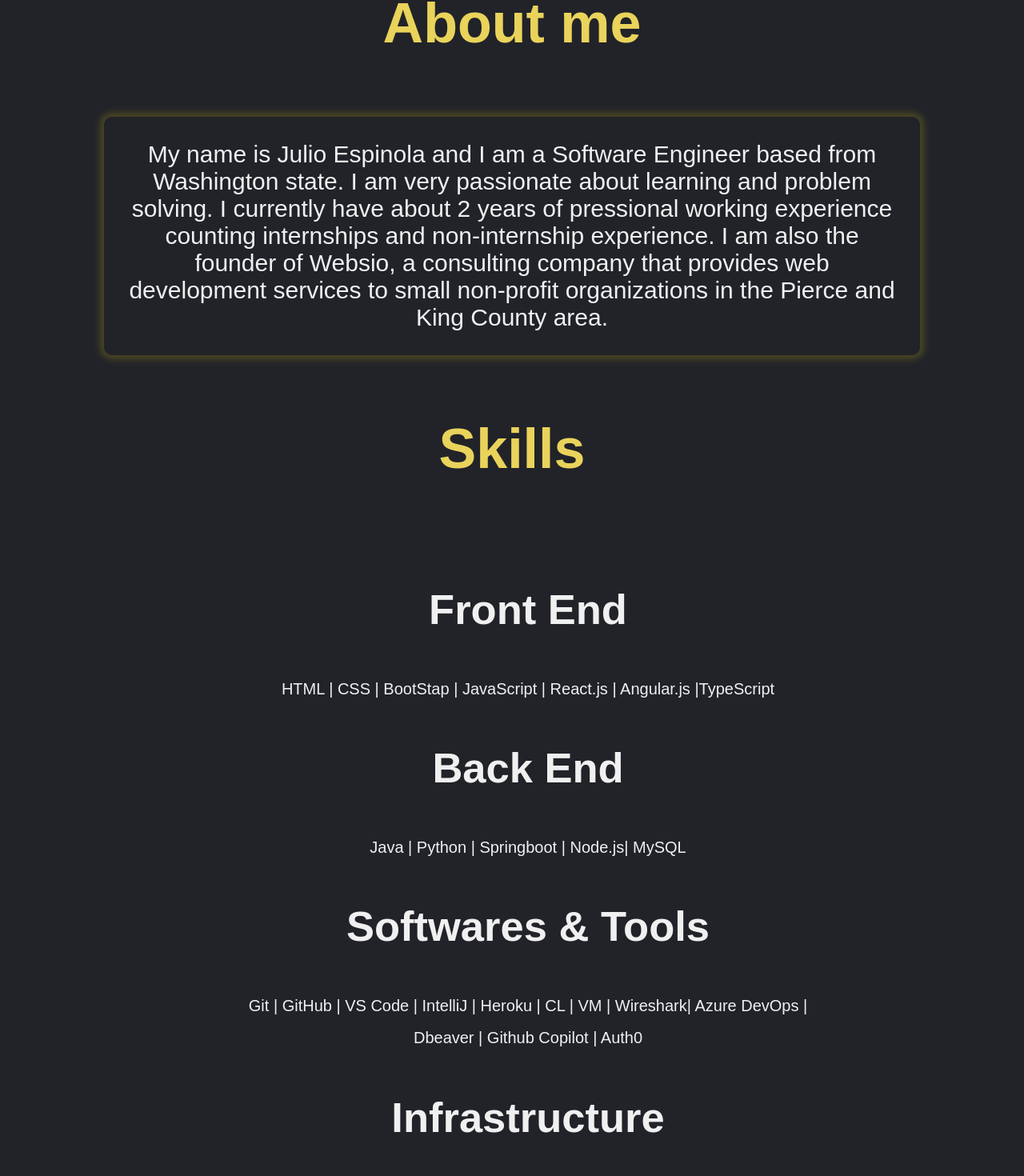
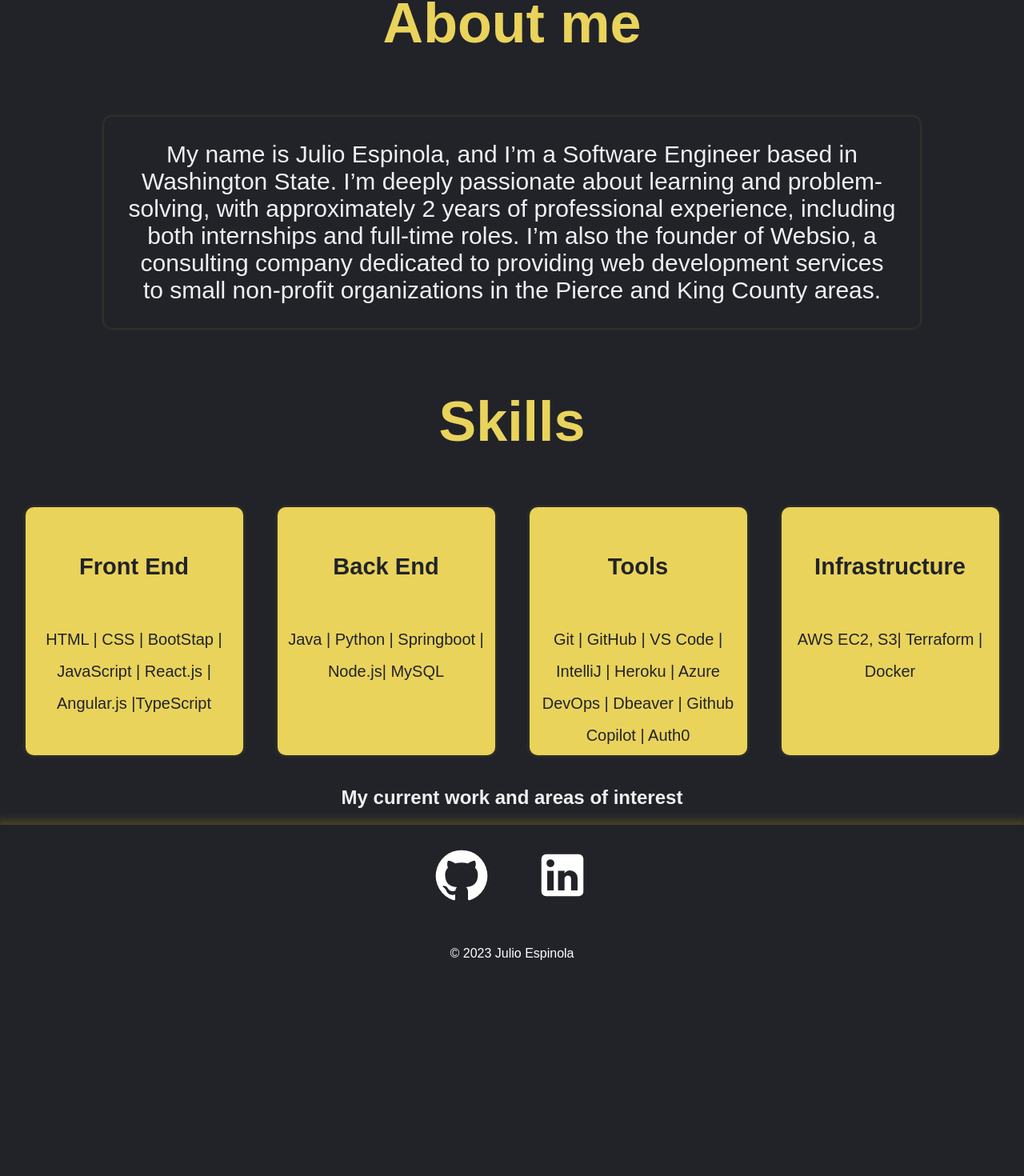
Before and after one commit to JulioSEspinola/Portfolio-2.0, a React (Create React App) app in the folder portfolio/: page / in a window 1280 px wide. Shown: the part 858-2328 px from the top of the page at 80% size. After the commit the page ends 2075 px from the top, so only its background shows below. Built offline with nearby package versions, Linux system fonts and the light colour scheme.

Commit message:
updated skills section and updated resume

```diff
--- a/portfolio/src/components/resumeButton.js
+++ b/portfolio/src/components/resumeButton.js
@@ -1,6 +1,6 @@
 import React from 'react';
 import Button from '@mui/material/Button';
-import resume from '../assets/Resume_Julio_Espinola.pdf'
+import resume from '../assets/cv_Julio_Espinola.pdf'
 
 function ResumeButton() {
   const handleDownload = () => {
--- a/portfolio/src/pages/About.js
+++ b/portfolio/src/pages/About.js
@@ -1,5 +1,5 @@
 import React from "react";
-import '../../src/styles/Home.css';
+import "../../src/styles/Home.css";
 
 export default function About() {
   return (
@@ -7,28 +7,47 @@ export default function About() {
       <div className="skills">
         <h1>About me</h1>
         <p className="about-me">
-          My name is Julio Espinola and I am a Software Engineer based from Washington state. I am very passionate about learning and problem solving. I currently have about 2 years of pressional working experience counting internships and non-internship experience.
-          I am also the founder of Websio, a consulting company that provides web development services to small non-profit organizations in the Pierce and King County area.
+          My name is Julio Espinola, and I’m a Software Engineer based in
+          Washington State. I’m deeply passionate about learning and
+          problem-solving, with approximately 2 years of professional
+          experience, including both internships and full-time roles. I’m also
+          the founder of Websio, a consulting company dedicated to providing web
+          development services to small non-profit organizations in the Pierce
+          and King County areas.
         </p>
         <h1 className="skills-h">Skills</h1>
-        <ol className="list">
-          <li className="item">
-            <h2> Front End</h2>
-            <span>HTML | CSS | BootStap | JavaScript | React.js | Angular.js |TypeScript</span>
-          </li>
-          <li className="item">
-            <h2> Back End</h2>
+        <div className="container">
+          <div className="technologies">
+            <h5> Front End</h5>
+            <span>
+              HTML | CSS | BootStap | JavaScript | React.js | Angular.js
+              |TypeScript
+            </span>
+          </div>
+
+          <div className="technologies">
+            <h5> Back End</h5>
             <span>Java | Python | Springboot | Node.js| MySQL</span>
-          </li>
-          <li className="item">
-            <h2> Softwares & Tools</h2>
-            <span>Git | GitHub | VS Code | IntelliJ | Heroku | CL | VM | Wireshark| Azure DevOps | Dbeaver | Github Copilot | Auth0</span>
-          </li>
-          <li className="item">
-            <h2> Infrastructure</h2>
+          </div>
+
+          <div className="technologies">
+            <h5> Tools</h5>
+            <span>
+              Git | GitHub | VS Code | IntelliJ | Heroku | Azure DevOps |
+              Dbeaver | Github Copilot | Auth0
+            </span>
+          </div>
+
+          <div className="technologies">
+            <h5> Infrastructure</h5>
             <span>AWS EC2, S3| Terraform | Docker</span>
-          </li>
-        </ol>
+          </div>
+        </div>
+      </div>
+
+      <div className="websio-info">
+        <h2>My current work and areas of interest</h2>
+        <div className="about-websio "></div>
       </div>
     </>
   );
--- a/portfolio/src/styles/Home.css
+++ b/portfolio/src/styles/Home.css
@@ -117,7 +117,7 @@
   width: 75%;
   padding: 30px;
   border-radius: 10px;
-  box-shadow: rgba(252, 227, 4, 0.2) 0px 0px 10px 5px;
+  box-shadow: rgba(252, 227, 4, 0.2) 0px 0px  5px;
  }
 
 .skills-h{
@@ -130,6 +130,37 @@
 
 }
 
-/* .prompt{
-  padding: 50px;
-} */
+.item-skills{
+  border: 2px solid rgba(252, 227, 4, 0.2);
+  border-radius: 10px;
+  margin: 10px;
+  box-shadow: rgba(252, 227, 4, 0.2) 0px 0px 5px ;
+
+}
+
+.container {
+  display: flex; /* or inline-flex */
+
+  justify-content: center;
+  flex-wrap: wrap;
+  margin:10px;
+}
+
+
+.technologies:hover{
+  box-shadow: rgba(252, 227, 4, 0.6) 0px 20px 50px, rgba(0, 0, 0, 0.2) 0px 10px 20px;
+  transform: perspective(1000px) rotateX(20deg) rotateY(20deg);
+}
+.technologies{
+  box-shadow: rgba(252, 227, 4, 0.2) 0px 0px 5px ;
+  margin:10px auto;
+  padding:10px;
+  max-width: 20%;
+  background-color: #e9d35b;
+  color:#212329;
+  border-radius: 10px;
+}
+
+.technologies span {
+  font-size: 20px;
+}
```
